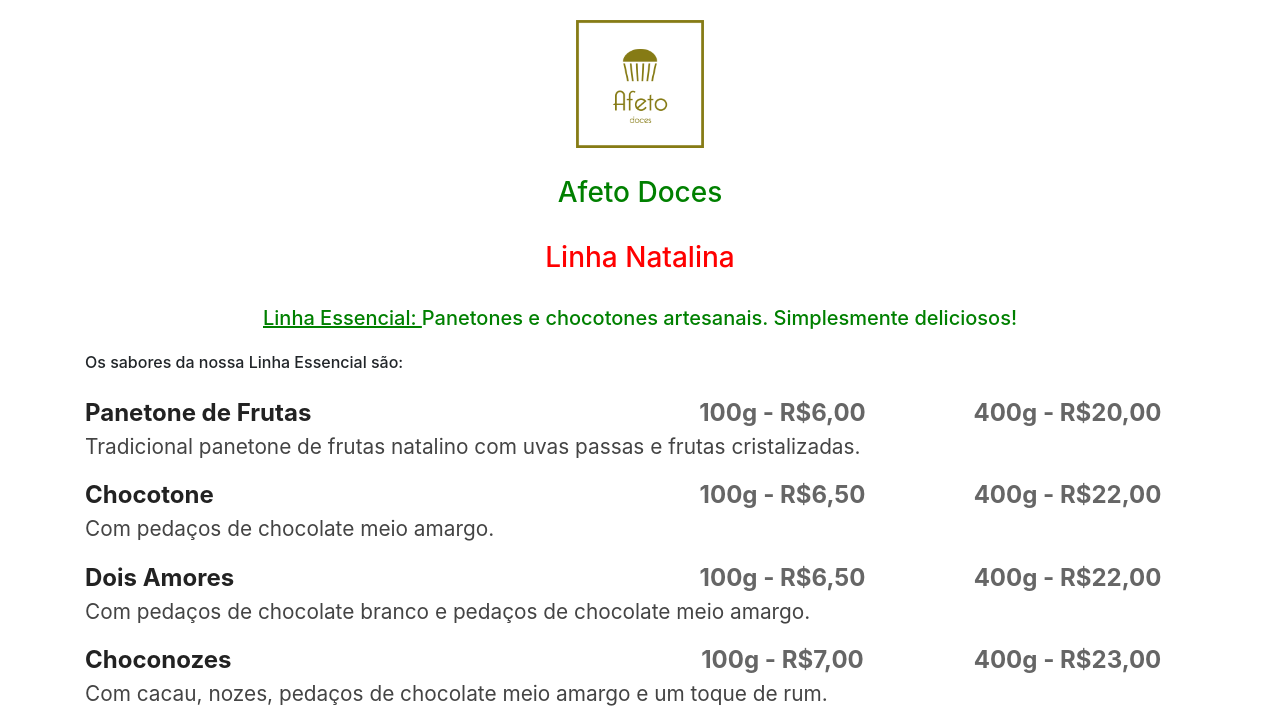
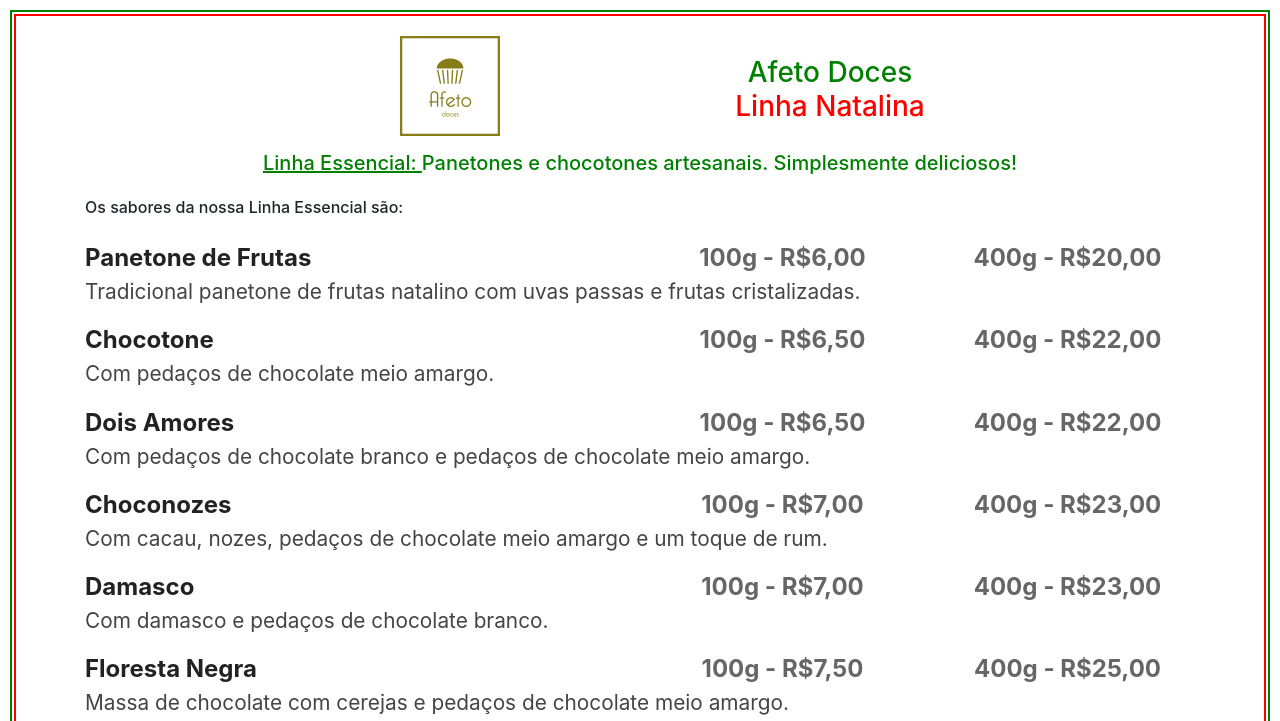
Before and after one commit to jeanmeira/afeto, a website with bundled scripts: page menu.html in a window 1280 px wide. Shown: the top 721 px of the page. Built offline with nearby package versions, Linux system fonts and the light colour scheme; a web font is replaced by a local one.

Commit message:
Style changes

```diff
--- a/menu.html
+++ b/menu.html
@@ -58,27 +58,50 @@
         font-size: 1.2em;
       }
 
+      .wrapper-outside {
+        border-width: 2px;
+        border-style: solid;
+        border-color: green;
+        margin: 10px;
+      }
+
+      .wrapper-inside {
+        border-width: 2px;
+        border-style: solid;
+        border-color: red;
+        margin: 2px;
+      }
     </style>
   </head>
 
-  <body id="page-top">
+  <body id="page-top" >
+    <div class="wrapper-outside">
+      <div class="wrapper-inside">
         <!-- Header -->
         <header class="masthead">
           <div class="container">
             <div style="padding-top: 20px;">
               <div class="row">
-            <img class="img-fluid d-block mx-auto" style="height: 128px; width: 128px;" src="img/logo.png" style="width: px; height: 32px;" alt="">
+                <div class="col-md-2"></div>
+                <div class="col-md-4">
+                  <img class="img-fluid d-block mx-auto" style="height: 100px; width: 100px;" src="img/logo.png" alt="">
+                </div>
+                <div class="col-md-4">
+                  <h3 style="padding-top: 20px;" class="mx-auto">
+                    <div class="row">
+                      <span class="col-md-12" style="color: green; text-align: center;">Afeto Doces</span>
                     </div>
                     <div class="row">
-            <h3 style="padding-top: 20px;" class="mx-auto">
-              <p style="color: green; text-align: center;">Afeto Doces</p>
-              <p style="color: red; text-align: center;">Linha Natalina</p>
+                      <span class="col-md-12" style="color: red; text-align: center;">Linha Natalina</span>
+                    </div>
                   </h3>
+                </div>
+                <div class="col-md-2"></div>
               </div>
           </div>
         </header>
         <div class="container">
-      <div class="row">
+          <div class="row bloco">
             <h5 class="col-md-12" style="text-align: center;">
               <span style="color: green;">
                 <span style="text-decoration: underline;">
@@ -269,6 +292,8 @@
             </div>
           </div>
         </div>
+      </div>
+    </div>
 
     <!-- Bootstrap core JavaScript -->
     <script src="vendor/jquery/jquery.min.js"></script>
--- a/scss/_global.scss
+++ b/scss/_global.scss
@@ -80,12 +80,10 @@
 
 // Highlight color customization
 ::-moz-selection {
-  background: $primary;
   text-shadow: none;
 }
 
 ::selection {
-  background: $primary;
   text-shadow: none;
 }
 
```
Also changed, not shown: 1 other file. Lines whose indentation alone changed are shown as unchanged.
